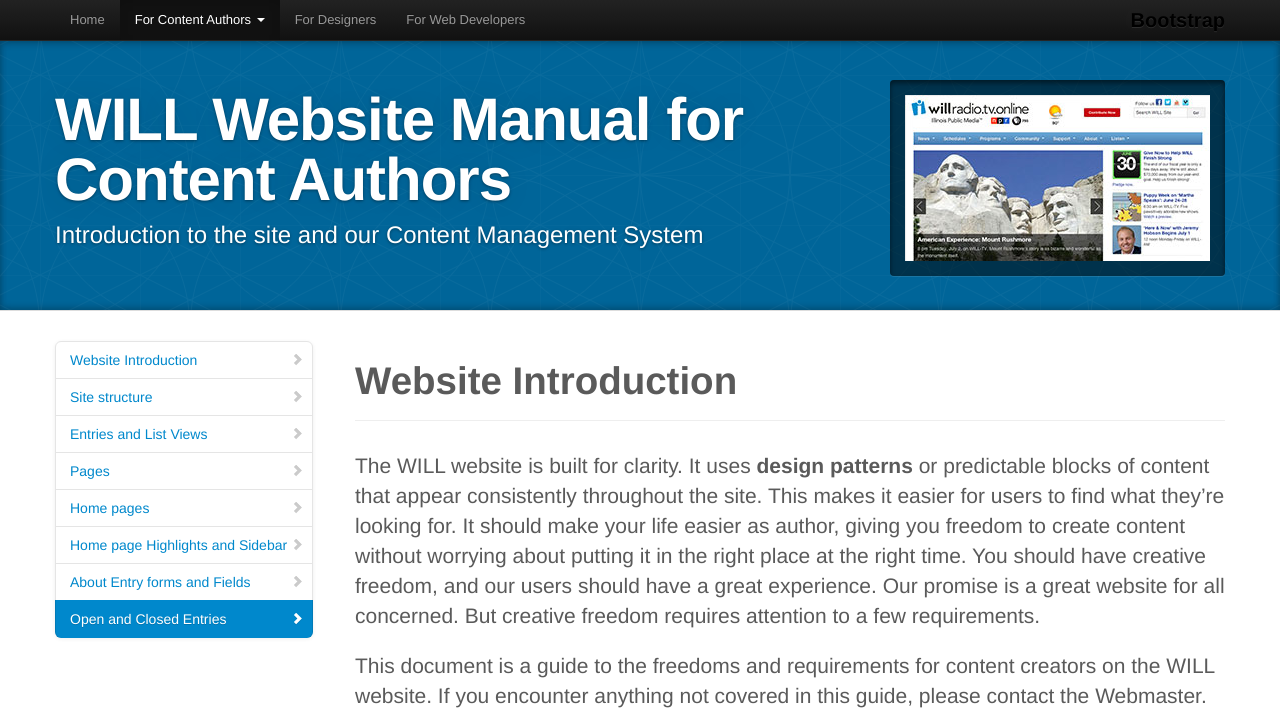
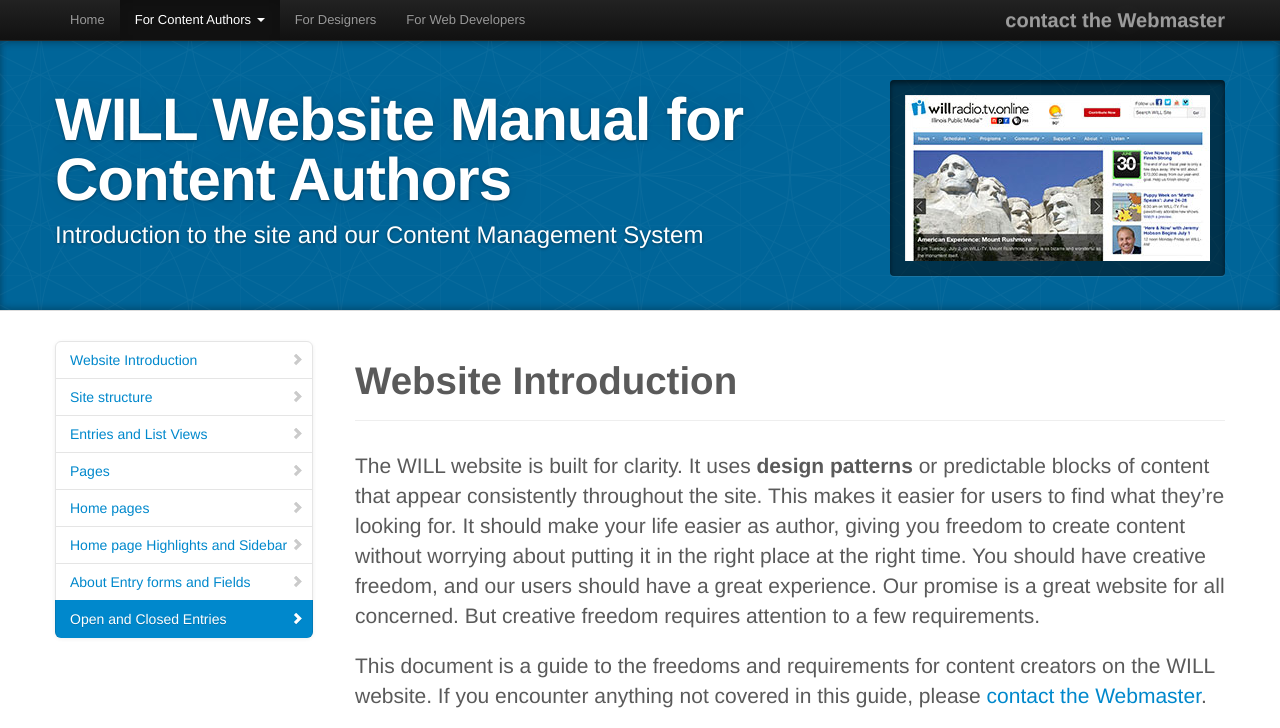
Before and after one commit to willwebmaster/sitemanual, a plain HTML site: page intro.html in a window 1280 px wide. Shown: the top 728 px of the page. Drawn offline with Linux system fonts and the light colour scheme.

Commit message:
jack changes

```diff
--- a/assets/css/docs.css
+++ b/assets/css/docs.css
@@ -37,7 +37,7 @@ body > .navbar .brand {
   margin-left: 20px;
   float: right;
   font-weight: bold;
-  color: #000;
+  color: rgb(155,155,155);
   text-shadow: 0 1px 0 rgba(255,255,255,.1), 0 0 30px rgba(255,255,255,.125);
   -webkit-transition: all .2s linear;
      -moz-transition: all .2s linear;
--- a/intro.html
+++ b/intro.html
@@ -39,7 +39,7 @@
             <span class="icon-bar"></span>
             <span class="icon-bar"></span>
           </button>
-          <a class="brand" href="index.html">Bootstrap</a>
+          <a class="brand" href="mailto:jackb@illinois.edu?subject=Website_Manual">contact the Webmaster</a>
           <div class="nav-collapse collapse">
             <ul class="nav">
               <li class="">
@@ -110,7 +110,7 @@
             <h1>Website Introduction</h1>
           </div>
           <p class="lead">The WILL website is built for clarity. It uses <strong>design patterns</strong> or predictable blocks of content that appear consistently throughout the site. This makes it easier for users to find what they’re looking for. It should make your life easier as author, giving you freedom to create content without worrying about putting it in the right place at the right time. You should have creative freedom, and our users should have a great experience. Our promise is a great website for all concerned. But creative freedom requires  attention to a few requirements.</p>
-          <p class="lead">This document is a guide to the freedoms and requirements for content creators on the WILL website. If you encounter anything not covered in this guide, please contact the Webmaster. </p>
+          <p class="lead">This document is a guide to the freedoms and requirements for content creators on the WILL website. If you encounter anything not covered in this guide, please <a href="mailto:jackb@illinois.edu?subject=Website_Manual">contact the Webmaster</a>. </p>
        </section>
 
 
```
Also changed, not shown: index.html (+1 -1 lines), metadata.html (+1 -1 lines), publish.html (+1 -1 lines).
